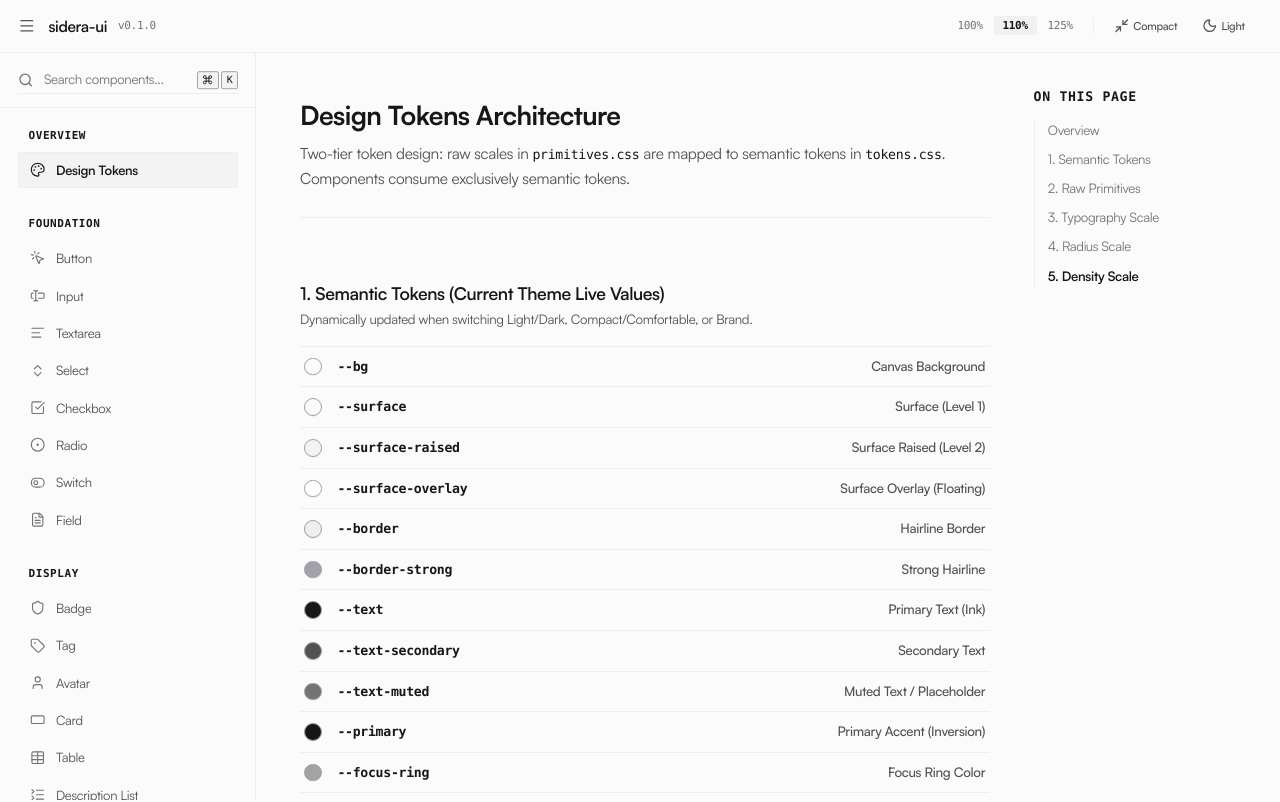
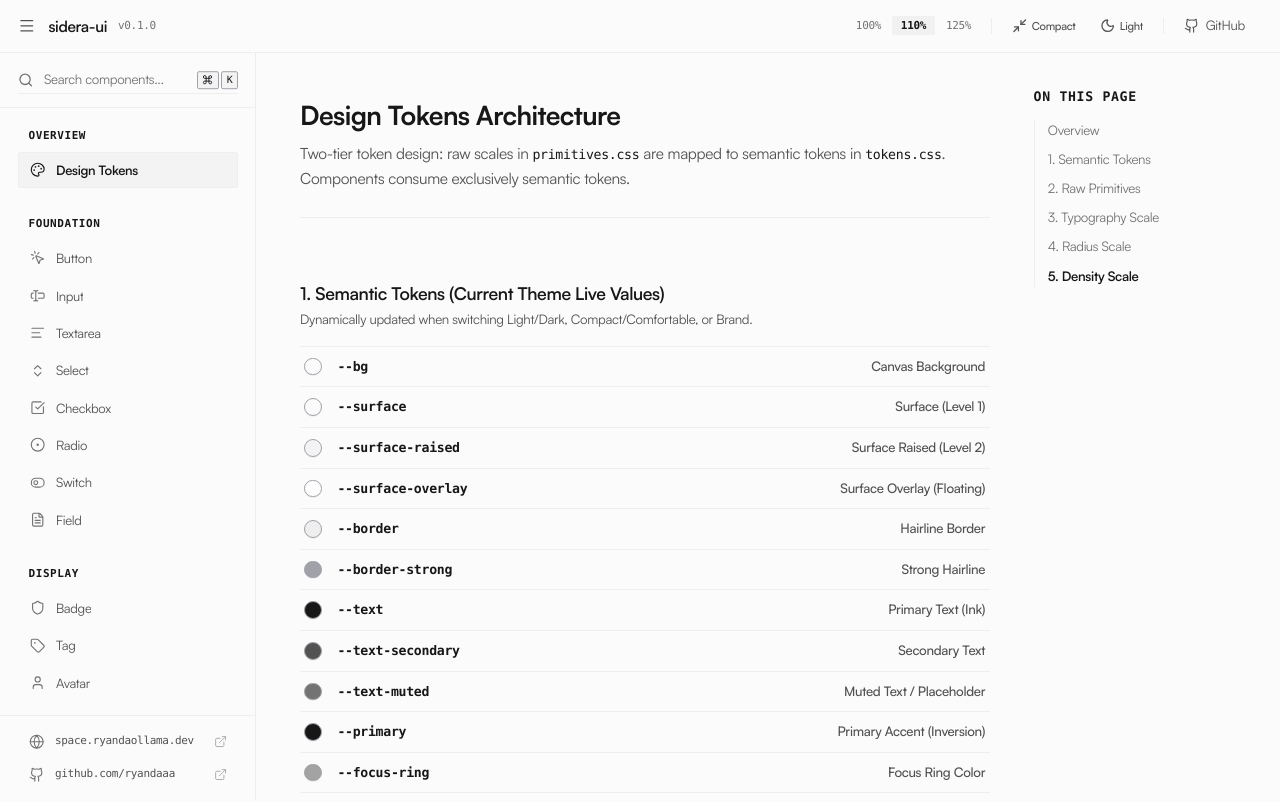
Before and after one commit to ryandaaa/sidera-ui, a React (Vite) app: page / in a window 1280 px wide. Shown: the top 802 px of the page. Built offline with nearby package versions, Linux system fonts and the light colour scheme.

Commit message:
feat(navigation): add sticky sidebar footer with personal & github links, and topbar repo link

```diff
--- a/src/showcase/Sidebar.tsx
+++ b/src/showcase/Sidebar.tsx
@@ -28,10 +28,13 @@ import {
   Navigation,
   Search,
   LayoutGrid,
+  Globe,
+  ExternalLink,
 } from 'lucide-react'
 
 import { CommandSearch } from '@/components/ui/CommandSearch'
 import { searchComponents } from './searchIndex'
+import { GithubIcon } from './icons/GithubIcon'
 
 export interface SidebarProps {
   currentRoute: string
@@ -443,10 +446,42 @@ export function Sidebar({
           ))}
         </nav>
 
-        <div className="mt-auto pt-6 border-t border-[var(--border)] text-[10px] text-[var(--text-muted)] px-2 space-y-1">
-          <p className="font-mono">Dense &bull; Monochromatic</p>
-          <p>WCAG AA Compliant</p>
-        </div>
+      </div>
+
+      {/* Pinned Sticky Footer at Bottom of Sidebar */}
+      <div
+        className="px-4 py-2.5 border-t border-[var(--border)] bg-[var(--surface)] shrink-0 z-20 flex flex-col gap-1"
+        style={{ width: `${width}px` }}
+      >
+        {/* Link 1: Personal Web */}
+        <a
+          href="https://space.ryandaollama.dev"
+          target="_blank"
+          rel="noopener noreferrer"
+          className="flex items-center justify-between px-2.5 py-1.5 rounded-[var(--radius-xs)] text-xs text-[var(--text-secondary)] hover:text-[var(--text)] hover:bg-[var(--surface-hover)] transition-colors group cursor-pointer"
+          title="Visit personal website (space.ryandaollama.dev)"
+        >
+          <div className="flex items-center gap-2.5 min-w-0">
+            <Globe className="h-3.5 w-3.5 shrink-0 stroke-[1.75] text-[var(--text-muted)] group-hover:text-[var(--text)] transition-colors" />
+            <span className="truncate font-mono text-[11px]">space.ryandaollama.dev</span>
+          </div>
+          <ExternalLink className="h-3 w-3 shrink-0 stroke-[1.75] text-[var(--text-muted)] group-hover:text-[var(--text)] transition-colors opacity-60 group-hover:opacity-100" />
+        </a>
+
+        {/* Link 2: GitHub Profile */}
+        <a
+          href="https://github.com/ryandaaa"
+          target="_blank"
+          rel="noopener noreferrer"
+          className="flex items-center justify-between px-2.5 py-1.5 rounded-[var(--radius-xs)] text-xs text-[var(--text-secondary)] hover:text-[var(--text)] hover:bg-[var(--surface-hover)] transition-colors group cursor-pointer"
+          title="Visit GitHub profile (github.com/ryandaaa)"
+        >
+          <div className="flex items-center gap-2.5 min-w-0">
+            <GithubIcon className="h-3.5 w-3.5 shrink-0 stroke-[1.75] text-[var(--text-muted)] group-hover:text-[var(--text)] transition-colors" />
+            <span className="truncate font-mono text-[11px]">github.com/ryandaaa</span>
+          </div>
+          <ExternalLink className="h-3 w-3 shrink-0 stroke-[1.75] text-[var(--text-muted)] group-hover:text-[var(--text)] transition-colors opacity-60 group-hover:opacity-100" />
+        </a>
       </div>
 
       {/* Manual Resize Handle on Right Border */}
--- a/src/showcase/TopBar.tsx
+++ b/src/showcase/TopBar.tsx
@@ -1,5 +1,6 @@
 import { Sun, Moon, Maximize2, Minimize2, Menu } from 'lucide-react'
 import { Button } from '@/components/ui/Button'
+import { GithubIcon } from './icons/GithubIcon'
 
 export interface TopBarProps {
   theme: 'dark' | 'light'
@@ -50,7 +51,7 @@ export function TopBar({
         </span>
       </div>
 
-      {/* Right: Controls (Zoom, Density, Theme) */}
+      {/* Right: Controls (Zoom, Density, Theme, GitHub) */}
       <div className="flex items-center gap-1.5 shrink-0">
         {/* UI Zoom Controller */}
         <div className="flex items-center gap-0.5 text-xs font-mono hidden sm:flex">
@@ -108,6 +109,21 @@ export function TopBar({
         >
           <span className="capitalize hidden md:inline">{theme}</span>
         </Button>
+
+        <div className="h-3.5 w-px bg-[var(--border)] mx-1 hidden sm:block" aria-hidden="true" />
+
+        {/* GitHub Repository Link */}
+        <a
+          href="https://github.com/ryandaaa/sidera-ui"
+          target="_blank"
+          rel="noopener noreferrer"
+          className="h-7 px-2 rounded-[var(--radius-xs)] flex items-center gap-1.5 text-xs text-[var(--text-secondary)] hover:text-[var(--text)] hover:bg-[var(--surface-hover)] transition-colors active:scale-95 cursor-pointer"
+          title="View GitHub repository (github.com/ryandaaa/sidera-ui)"
+          aria-label="GitHub Repository"
+        >
+          <GithubIcon className="h-3.5 w-3.5 shrink-0 stroke-[1.75]" />
+          <span className="hidden sm:inline text-xs font-normal">GitHub</span>
+        </a>
       </div>
     </header>
   )
--- /dev/null
+++ b/src/showcase/icons/GithubIcon.tsx
@@ -0,0 +1,22 @@
+import * as React from 'react'
+
+export interface GithubIconProps extends React.SVGProps<SVGSVGElement> {}
+
+export function GithubIcon({ className = 'h-3.5 w-3.5', ...props }: GithubIconProps) {
+  return (
+    <svg
+      viewBox="0 0 24 24"
+      fill="none"
+      stroke="currentColor"
+      strokeWidth="2"
+      strokeLinecap="round"
+      strokeLinejoin="round"
+      className={className}
+      aria-hidden="true"
+      {...props}
+    >
+      <path d="M15 22v-4a4.8 4.8 0 0 0-1-3.5c3 0 6-2 6-5.5.08-1.25-.27-2.48-1-3.5.28-1.15.28-2.35 0-3.5 0 0-1 0-3 1.5-2.64-.5-5.36-.5-8 0C6 2 5 2 5 2c-.3 1.15-.3 2.35 0 3.5A5.403 5.403 0 0 0 4 9c0 3.5 3 5.5 6 5.5-.39.49-.68 1.05-.85 1.65-.17.6-.22 1.23-.15 1.85v4" />
+      <path d="M9 18c-4.51 2-5-2-7-2" />
+    </svg>
+  )
+}
```
